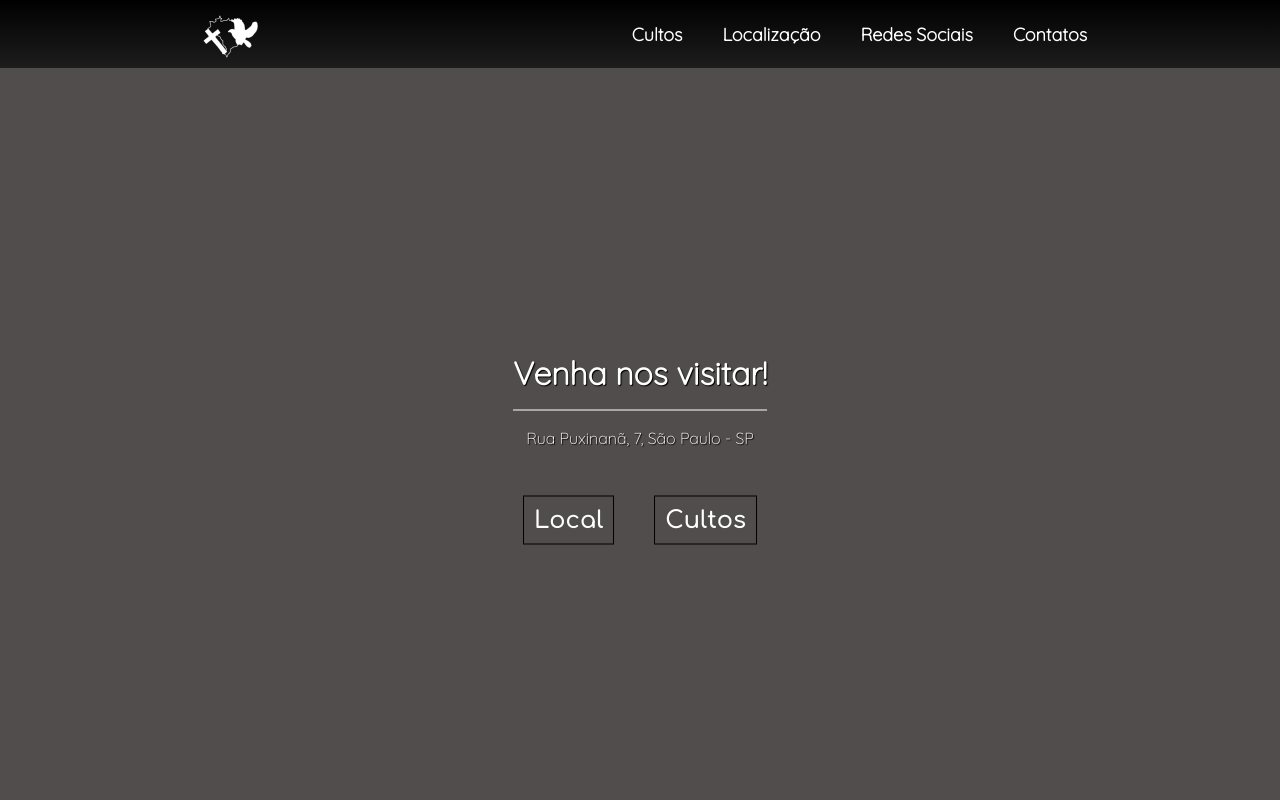
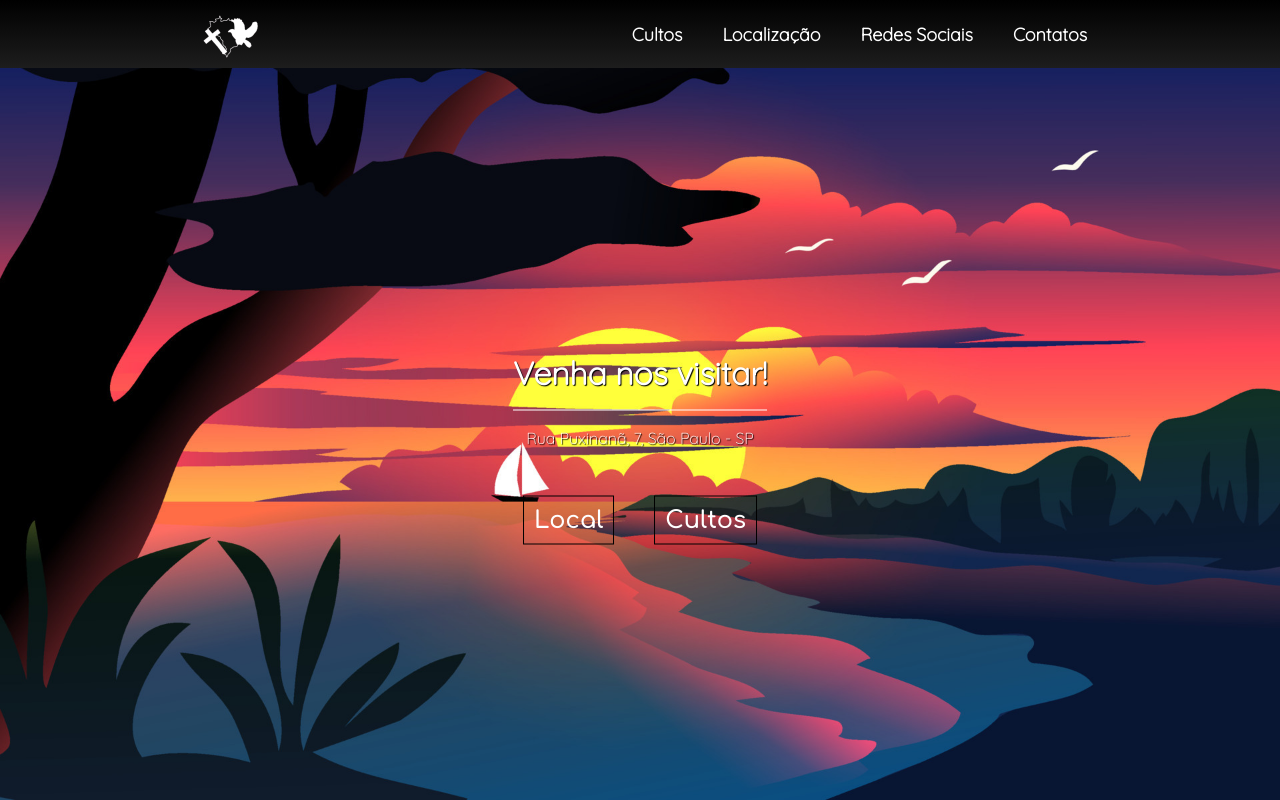
Before and after one commit to raphaelnsilva/projeto-church, a plain HTML site: page index.html in a window 1280 px wide. Drawn offline with Linux system fonts and the light colour scheme.

Commit message:
Update style.css

```diff
--- a/estilo/style.css
+++ b/estilo/style.css
@@ -18,7 +18,7 @@
 body {
     height: 100vh;
     background-color: rgb(82, 77, 77);
-    background-image: url('../imagens/paiagem.jpg');
+    background-image: url('../imagens/paisagem.jpg');
     background-position: center;
     background-repeat: no-repeat;
     background-size: cover;
```
